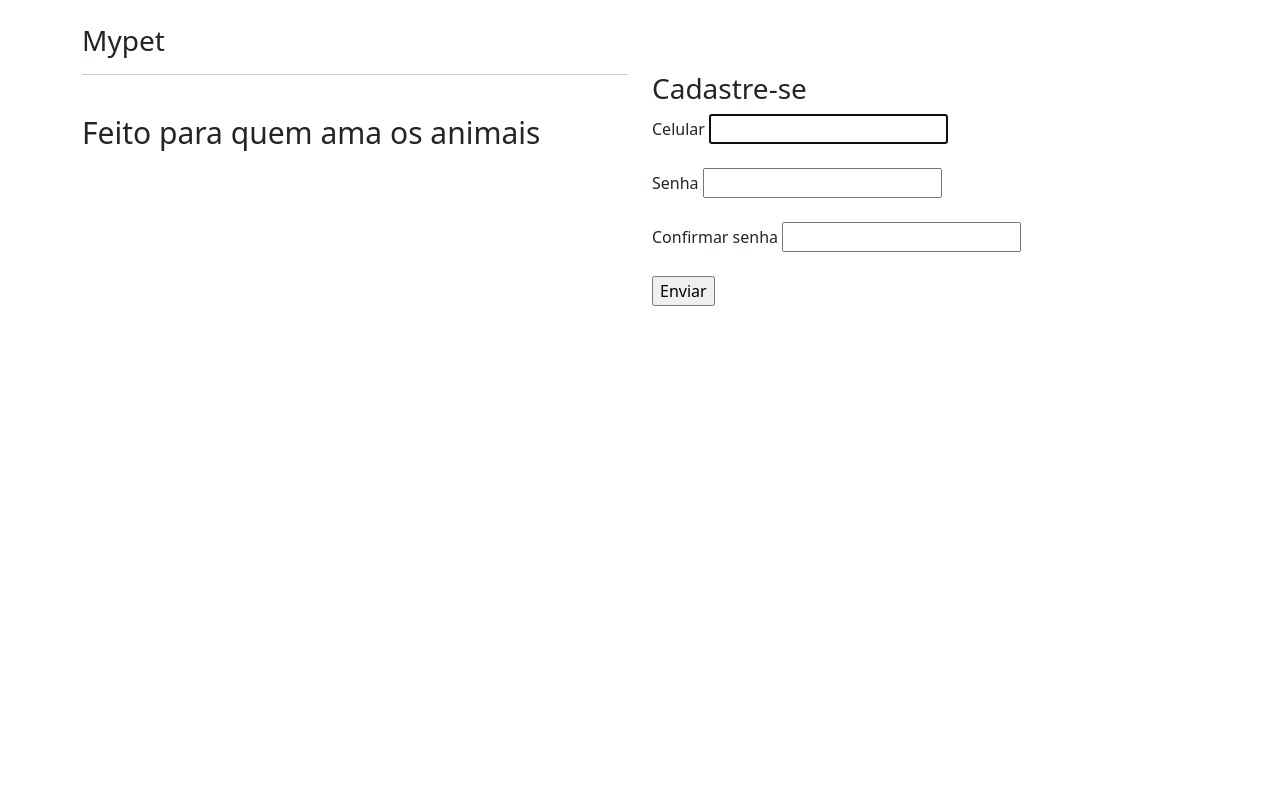
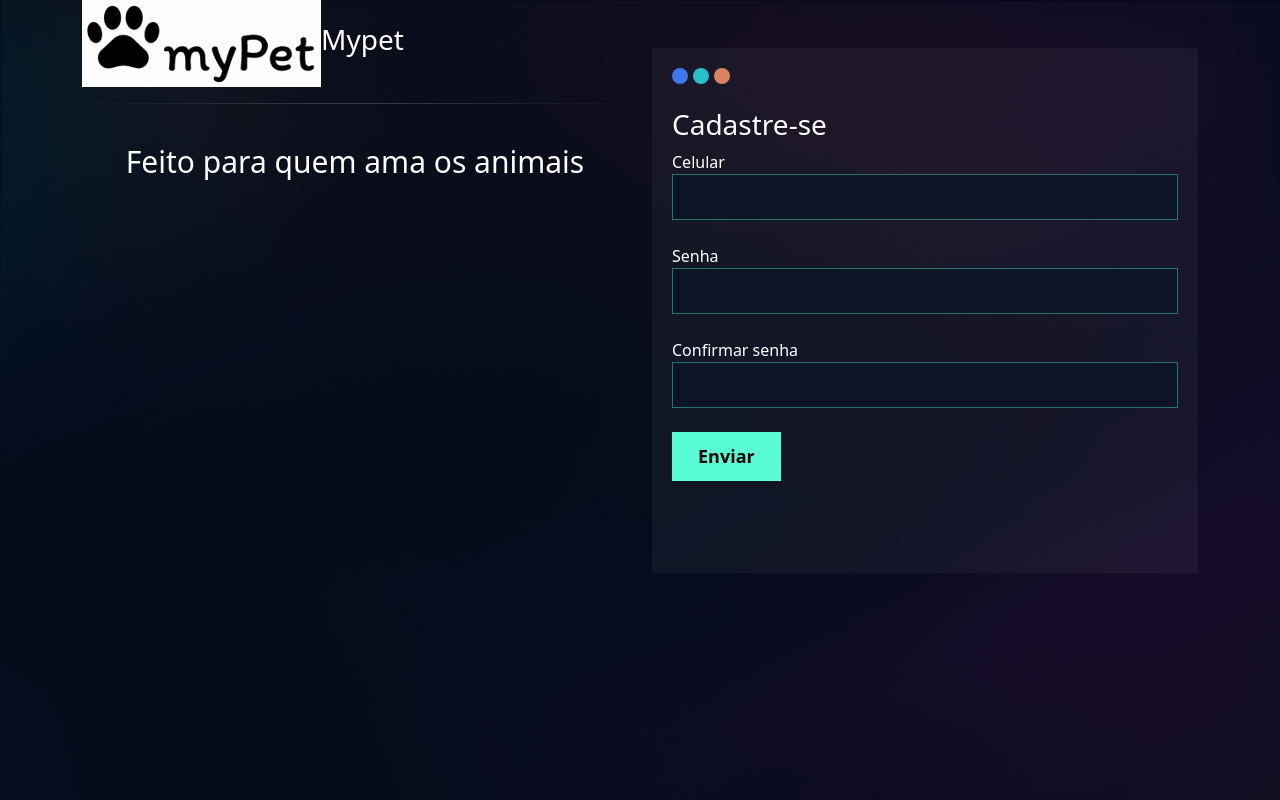
Before and after one commit to gveronezg/TGemDJANGO, a Django app: page /usuarios/cadastro/ in a window 1280 px wide. Run offline with Django 5.2, Linux system fonts and the light colour scheme.

Commit message:
pausa da primeira aula 1h8min

```diff
--- a/templates/base.html
+++ b/templates/base.html
@@ -1,9 +1,11 @@
+{% load static %}
 <!doctype html>
 <html lang="pt-br">
     <head>
         <meta charset="utf-8">
         <meta name="viewport" content="width=device-width, initial-scale=1">
         <link href="https://cdn.jsdelivr.net/npm/bootstrap@5.3.2/dist/css/bootstrap.min.css" rel="stylesheet">
+        <link rel="stylesheet" href="{% static 'geral/css/base.css' %}">
         <title>MyPet</title>
         {% block 'cabecalho' %} {% endblock %}
     </head>
--- /dev/null
+++ b/templates/static/geral/css/base.css
@@ -0,0 +1,12 @@
+:root{
+    --main-color: #0b1526;
+    --dark-color: #000716;
+    --secondary-dark-color: rgb(15, 2, 26);
+    --light-color: #00c1f3;
+    --contrast-color: #f4c96b;
+    --differential-color: #58fcd5;
+}
+body{
+    background-color: var(--dark-color) !important;
+    color: white !important;
+}
--- /dev/null
+++ b/templates/static/usuarios/css/cadastro.css
@@ -0,0 +1,67 @@
+*{
+    margin: 0;
+    padding: 0;
+}
+.bg1{
+    background-image: url('/static/usuarios/img/bg1.png') !important;
+    height: 100vh;
+    background-size: cover;
+}
+.titulo-fonte{
+    margin-top: 20px;
+}
+.box-titulo{
+    display: flex;
+}
+.divisor{
+    border: 0;
+    height: 1px;
+    background-image: linear-gradient(to right, transparent, rgb(162, 219, 236), transparent);
+    display: block;
+}
+.tac{
+    text-align: center;
+}
+.box-form{
+    padding: 20px;
+    background-color: rgba(217,217,217, .05);
+    color: white !important;
+}
+.box-circle{
+    display: flex;
+    gap: 5px;
+
+}
+.circle{
+    width: 16px;
+    height: 16px;
+    border-radius: 8px;
+}
+.c1{
+    background-color: #3E79EB;
+}
+.c2{
+    background-color: #29BFC9;
+}
+.c3{
+    background-color: #D98562
+}
+.input-form{
+    background-color: #0b1526;
+    padding: 10px;
+    border: none;
+    border: 1px solid rgba(88, 252, 213, .4);
+    color: white;
+    outline: 0;
+    width: 100%;
+}
+.btn-cadastro{
+    padding: 10px;
+    background-color: #58fcd5;
+    border: none;
+    border: 1px solid #58fcd5;
+    font-size: 18px;
+    font-weight: bold;
+    padding-left: 25px;
+    padding-right: 25px;
+}
--- a/usuarios/templates/cadastro.html
+++ b/usuarios/templates/cadastro.html
@@ -1,4 +1,10 @@
 {% extends 'base.html' %}
+{% load static %}
+
+{% block 'cabecalho' %}
+    <link rel="stylesheet" href="{% static 'usuarios/css/cadastro.css'%}">
+{% endblock %}
+
 {% block 'conteudo' %}
     <div class="bg1">
         <div class="container">
@@ -6,10 +12,10 @@
                 <div class="col-md">
                     <div class="box-titulo">
                         <div class="box-titulo-item">
-                            <img src="">
+                            <img src="{% static 'usuarios/img/myPet.png' %}">
                         </div>
                         <div style="margin-top: auto; margin-bottom: auto;" class="box-titulo-item">
-                            <h3 >Mypet</h3>
+                            <h3>Mypet</h3>
                         </div>
                     </div>
                     <hr class="divisor">
```
Also changed, not shown: mypet/settings.py (+6 -1 lines), passoApasso.txt (+65 -1 lines), templates/static/usuarios/img/bg1.png (added), templates/static/usuarios/img/myPet.png (added).
